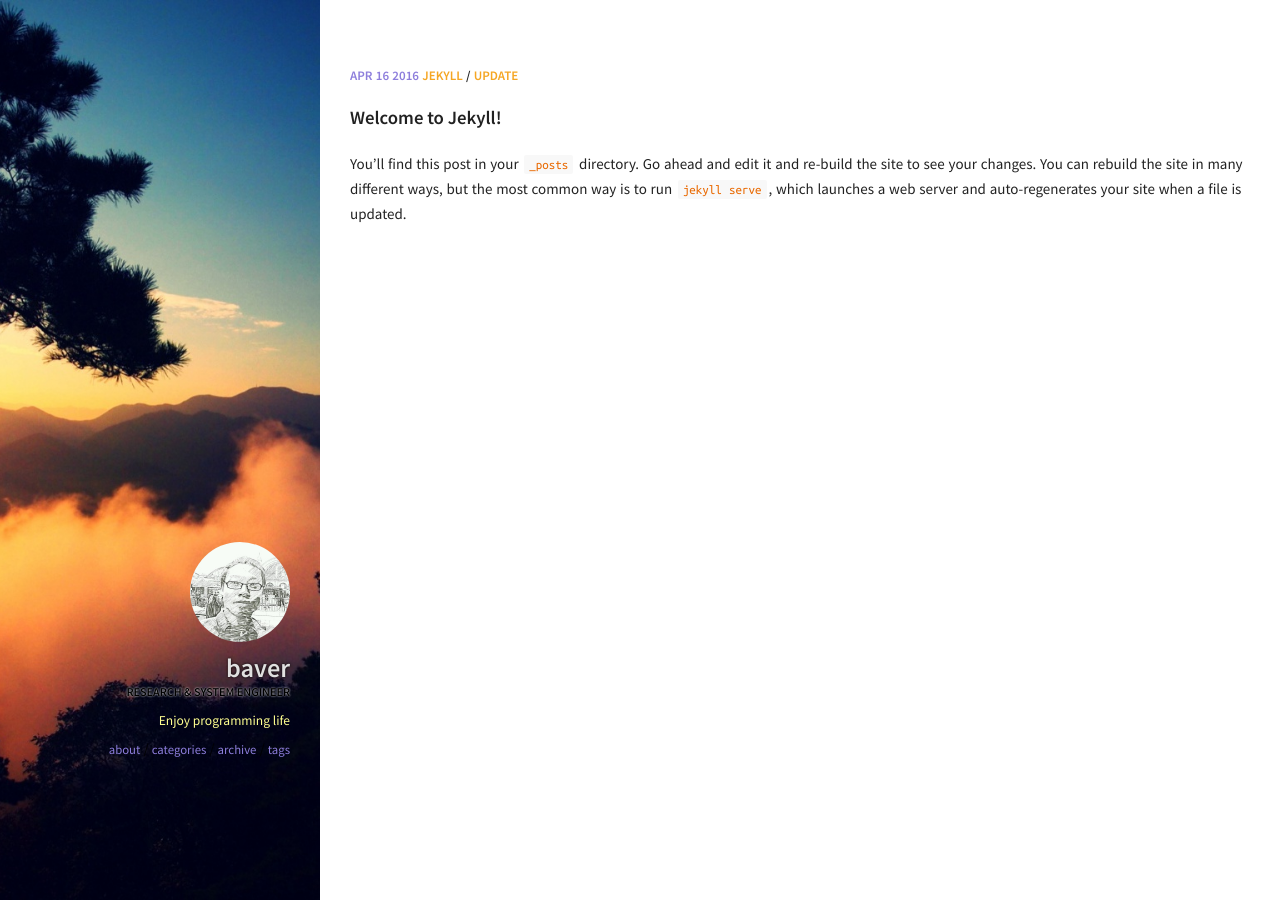
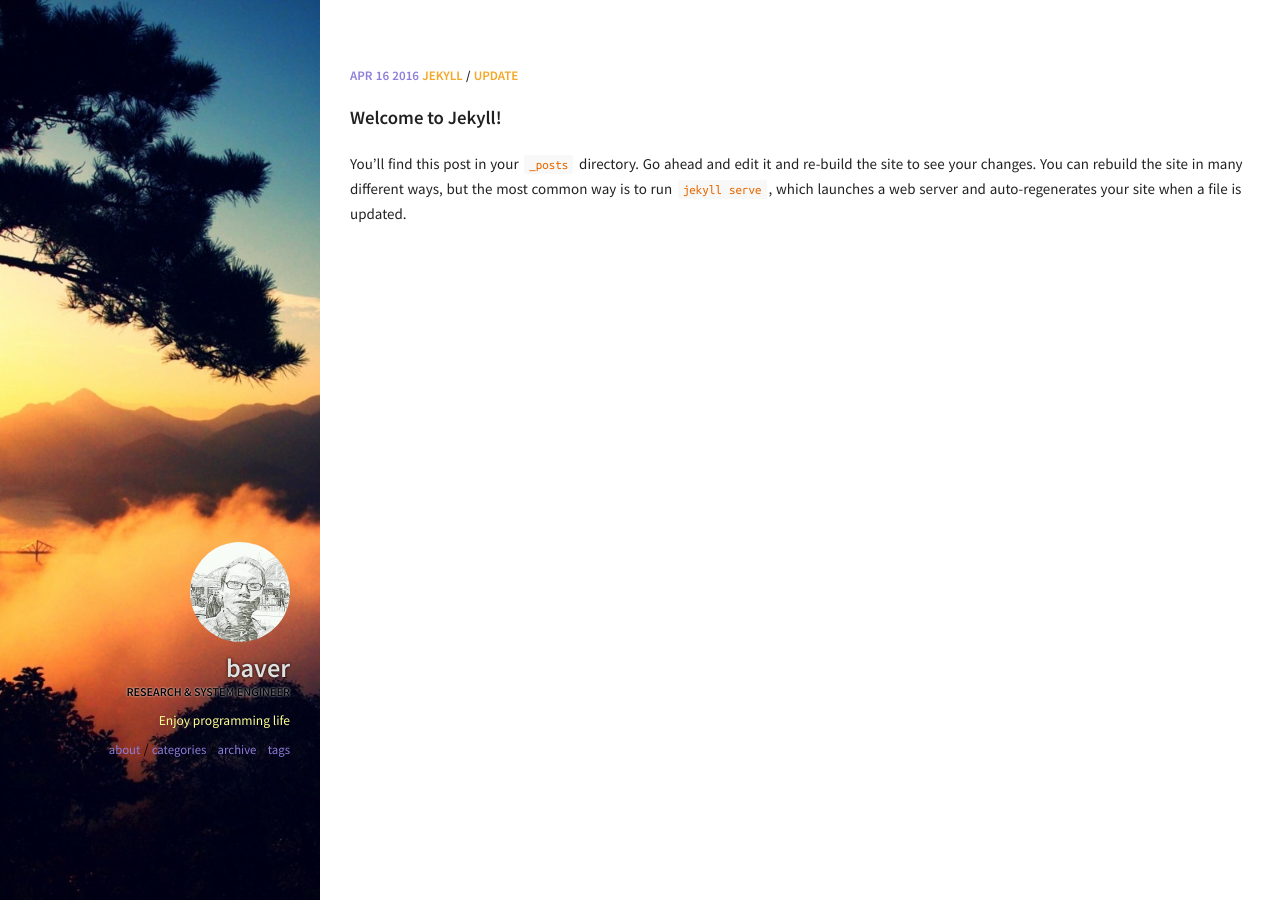
Before and after one commit to bavernet/zc, a Jekyll site: the page built from index.html, in a window 1280 px wide. Built offline with Jekyll 4.4.1, drawn with Linux system fonts in a browser that asks for light colours.

Commit message:
crop the background image coresponding with sidebar

```diff
--- a/_sass/pages/_layout.scss
+++ b/_sass/pages/_layout.scss
@@ -16,6 +16,7 @@
   @include media-query($medium-screen) {
 	background-image: url('/img/sidebar_bg_korea.jpg');
 	background-size: auto cover;
+	background-position: right;
     height: 100vh;
     position: initial;
     width: 100%;
```
Also changed, not shown: img/sidebar_bg_korea.jpg.
